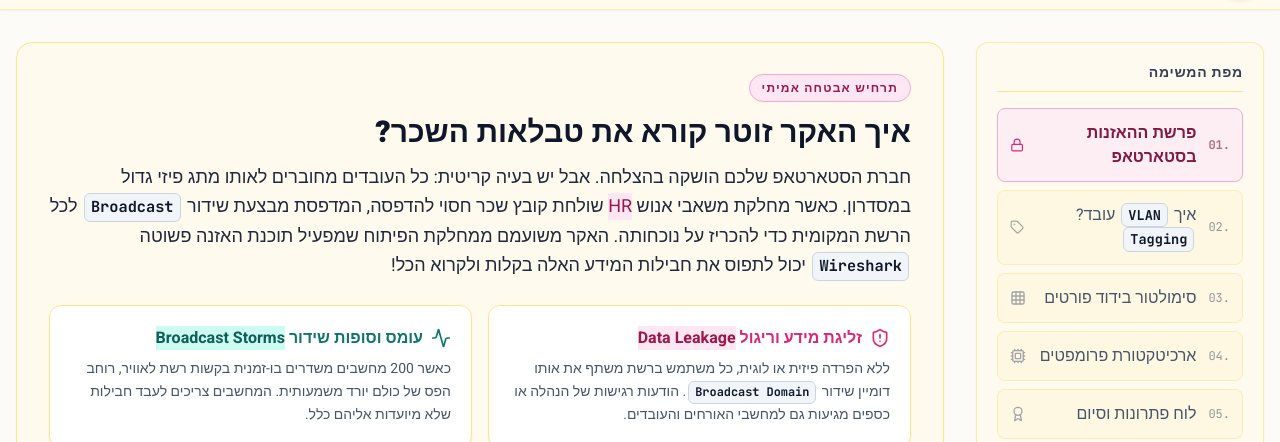
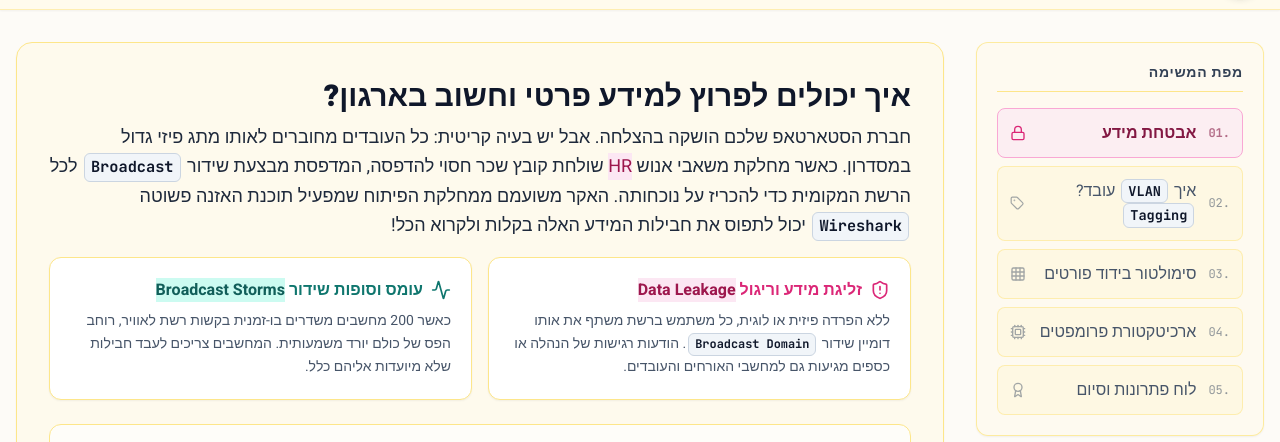
Before and after one commit to saharhakimi-lab/vlan, a plain HTML site: page index.html in a window 1280 px wide. Shown: the part 63-505 px from the top of the page. Drawn offline with nearby package versions, Linux system fonts and the light colour scheme.

Commit message:
Update index.html

```diff
--- a/index.html
+++ b/index.html
@@ -3,7 +3,7 @@
 <head>
     <meta charset="UTF-8">
     <meta name="viewport" content="width=device-width, initial-scale=1.0">
-    <title>שיעור 4: <span dir="ltr">VLAN</span>-ים - חלוקת רשתות לוגית | אקדמיית התקשוב של סהר</title>
+    <title>אבטחת מידע</title>
     <!-- Tailwind CSS -->
     <script src="https://cdn.tailwindcss.com"></script>
     <!-- Lucide Icons -->
@@ -270,7 +270,7 @@
                     <button id="btn-step-1" onclick="switchStep(1)" class="w-full text-right flex items-center justify-between p-3 rounded-lg bg-pink-100/60 border border-pink-300 text-pink-900 transition-all font-bold">
                         <div class="flex items-center gap-3">
                             <span class="code-font text-xs opacity-60" dir="ltr">01.</span>
-                            <span>פרשת ההאזנות בסטארטאפ</span>
+                            <span>אבטחת מידע</span>
                         </div>
                         <i data-lucide="lock" class="w-4 h-4 text-pink-600"></i>
                     </button>
@@ -379,17 +379,15 @@
             <!-- STEP 1: THE CRISIS -->
             <div id="step-1" class="step-container space-y-6">
                 <div class="bg-amber-50/80 border border-amber-200 rounded-2xl p-6 md:p-8 relative overflow-hidden shadow-sm">
-                    <span class="bg-pink-100 border border-pink-300 text-pink-800 text-xs px-3 py-1 rounded-full font-bold uppercase tracking-widest">תרחיש אבטחה אמיתי</span>
+                    <h2 class="text-2xl md:text-3xl font-black text-slate-900 mt-1 mb-2">איך יכולים לפרוץ למידע פרטי וחשוב בארגון?</h2>
 
-                    <h2 class="text-2xl md:text-3xl font-black text-slate-900 mt-4 mb-3">איך האקר זוטר קורא את טבלאות השכר?</h2>
-
-                    <p class="text-slate-800 leading-relaxed text-lg font-medium mb-6">
+                    <p class="text-slate-800 leading-relaxed text-lg font-medium mb-4">
                         חברת הסטארטאפ שלכם הושקה בהצלחה. אבל יש בעיה קריטית: כל העובדים מחוברים לאותו מתג פיזי גדול במסדרון.
                         כאשר מחלקת משאבי אנוש <span class="term-badge-pink" dir="ltr">HR</span> שולחת קובץ שכר חסוי להדפסה, המדפסת מבצעת שידור <span class="term-badge" dir="ltr">Broadcast</span> לכל הרשת המקומית כדי להכריז על נוכחותה.
                         האקר משועמם ממחלקת הפיתוח שמפעיל תוכנת האזנה פשוטה <span class="term-badge" dir="ltr">Wireshark</span> יכול לתפוס את חבילות המידע האלה בקלות ולקרוא הכל!
                     </p>
 
-                    <div class="grid grid-cols-1 md:grid-cols-2 gap-4 mt-6">
+                    <div class="grid grid-cols-1 md:grid-cols-2 gap-4 mt-4">
                         <div class="bg-white border border-amber-200 p-5 rounded-xl shadow-sm">
                             <h3 class="text-pink-600 font-bold mb-2 flex items-center gap-2 text-base">
                                 <i data-lucide="shield-alert" class="w-5 h-5"></i>
```
